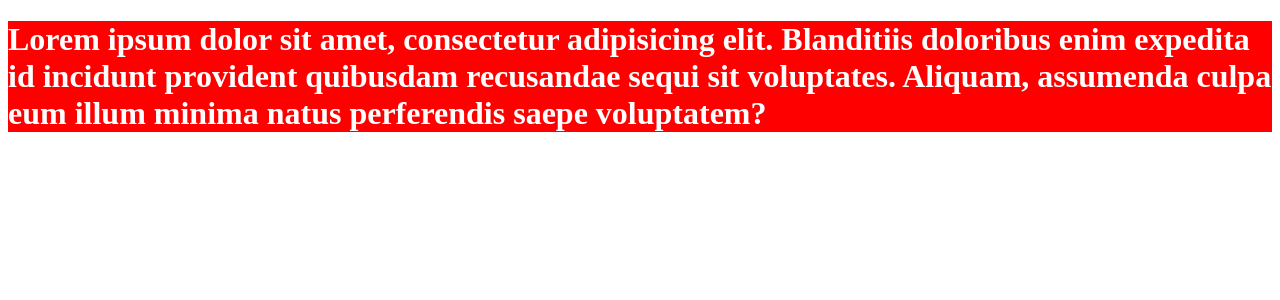
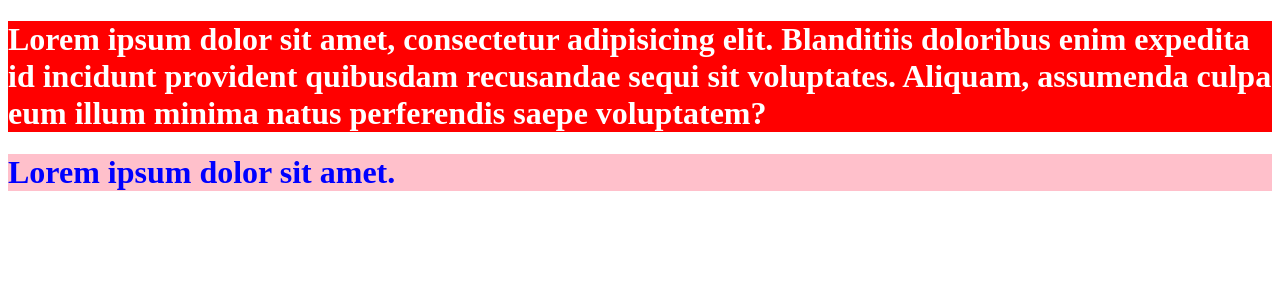
Before and after one commit to laehwani/reactHwani, a React (Create React App) app: page / in a window 1280 px wide. Shown: the top 300 px of the page. Built offline with nearby package versions, Linux system fonts and the light colour scheme.

Commit message:
react css모듈을 사용해서 클래스명 중복을 피함

```diff
--- a/src/App.js
+++ b/src/App.js
@@ -1,9 +1,12 @@
 import { MyText } from "./component/MyText";
 import "../src/style/mystyle.css";
+import { MyBlock } from "./component/MyBlock";
+
 function App() {
   return (
     <div>
       <MyText />
+      <MyBlock />
     </div>
   );
 }
--- /dev/null
+++ b/src/component/MyBlock.js
@@ -0,0 +1,8 @@
+import mycss from "../style/yourStyle.module.css";
+export function MyBlock() {
+  return (
+    <div>
+      <h1 className={mycss.error}>Lorem ipsum dolor sit amet.</h1>
+    </div>
+  );
+}
--- /dev/null
+++ b/src/style/yourStyle.module.css
@@ -0,0 +1,4 @@
+.error {
+  background: pink;
+  color: blue;
+}
```
